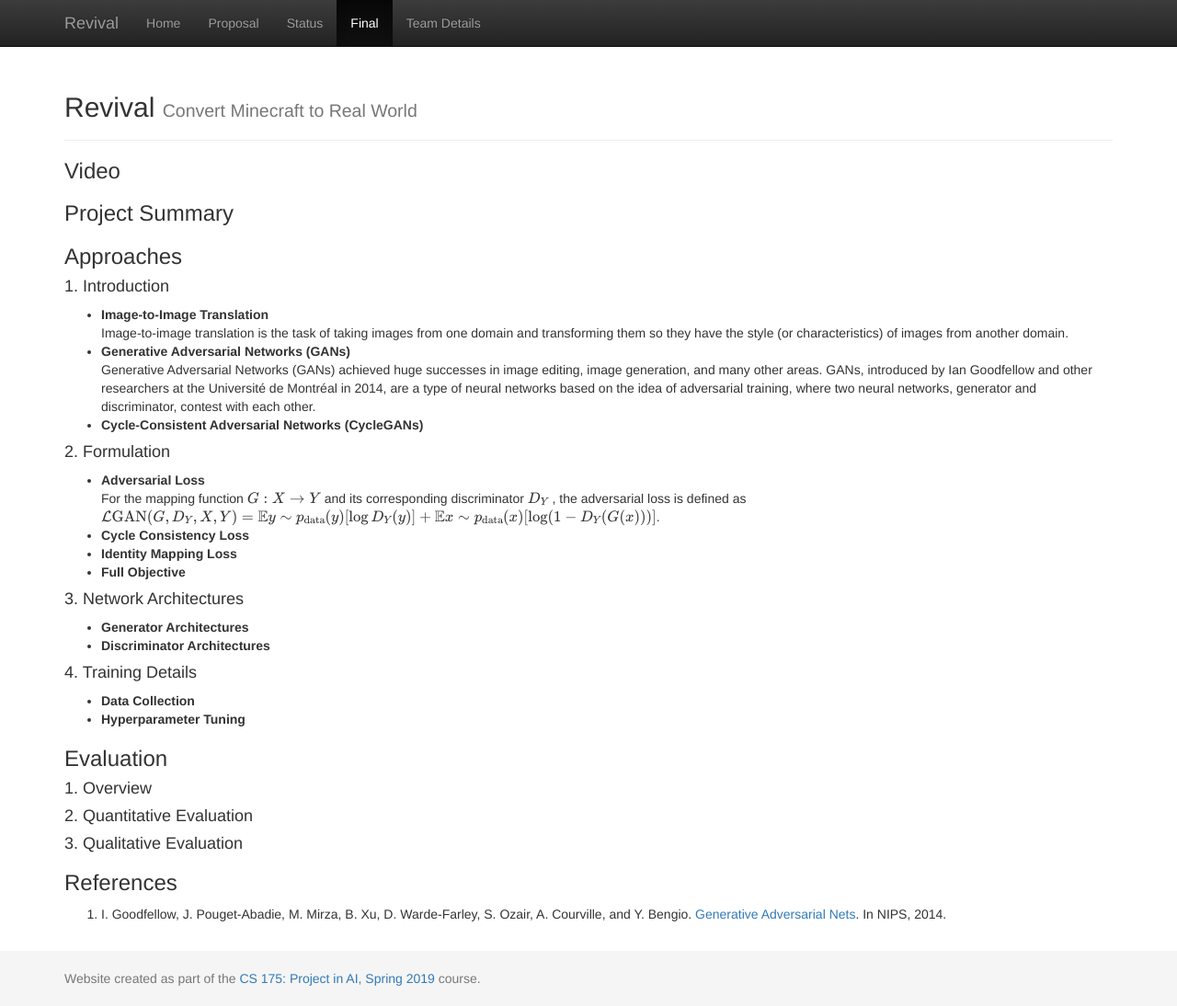
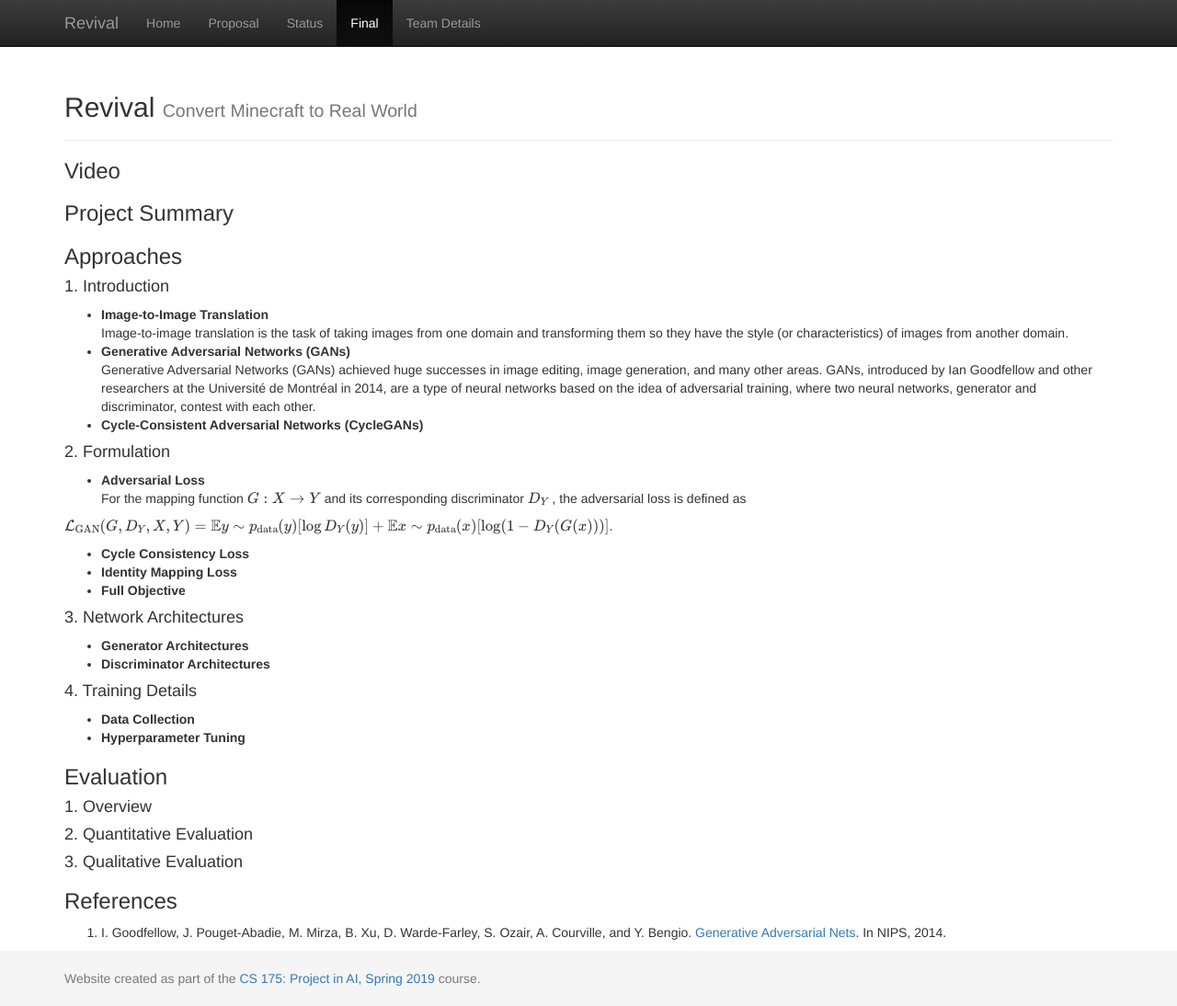
Before and after one commit to sijielu/Revival, a Jekyll site: the page built from docs/final.md, in a window 1280 px wide and 1094 px high. Shown: the whole window at 92% size. Built offline with Jekyll 4.4.1, drawn with Linux system fonts in a browser that asks for light colours; formulas are drawn with MathJax 3.

Commit message:
Update final.md

```diff
--- a/docs/final.md
+++ b/docs/final.md
@@ -18,7 +18,8 @@
 #### 2. Formulation
 - **Adversarial Loss**
 For the mapping function $$G: X \to Y$$ and its corresponding discriminator $$D_Y$$ , the adversarial loss is defined as
-$$\mathcal{L}{\text{GAN}}(G, D_Y, X, Y) = \mathbb{E}{y\sim p_{\text{data}}(y)}[\log D_Y(y)] + \mathbb{E}{x\sim p_{\text{data}}(x)}[\log(1-D_Y(G(x)))]$$.
+
+$$\mathcal{L}_{\text{GAN}}(G, D_Y, X, Y) = \mathbb{E}{y\sim p_{\text{data}}(y)}[\log D_Y(y)] + \mathbb{E}{x\sim p_{\text{data}}(x)}[\log(1-D_Y(G(x)))]$$.
 - **Cycle Consistency Loss**
 - **Identity Mapping Loss**
 - **Full Objective**
```
